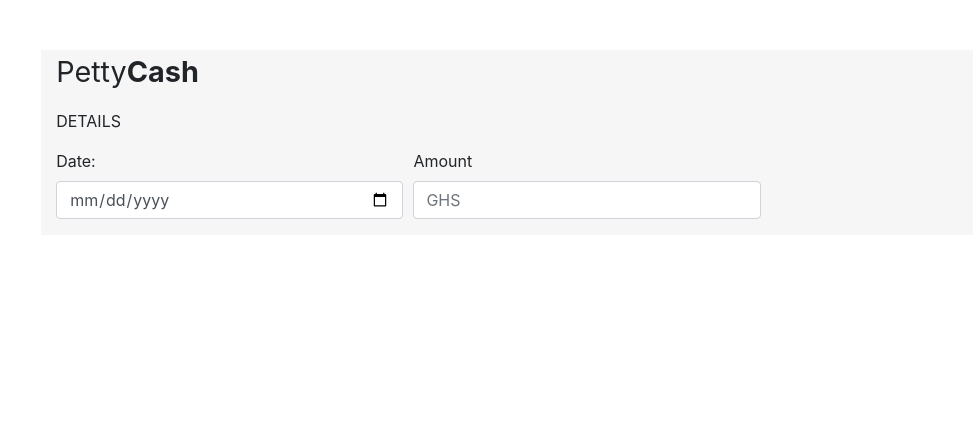
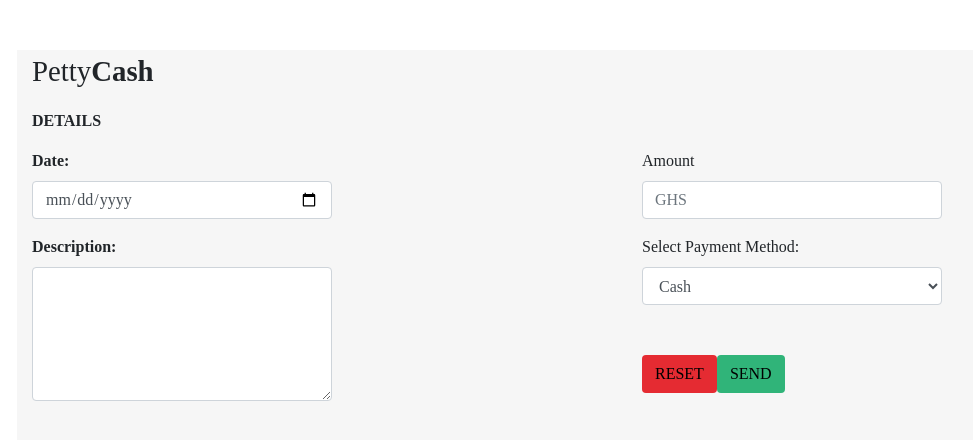
Before and after one commit to jonamarkin/PettyCashApp, a Vue app: page /PettyForm in a window 1280 px wide. Shown: the top 440 px of the page, without its empty margins (53-1026 px from the left). Built offline with nearby package versions, Linux system fonts and the light colour scheme.

Commit message:
PettyForm

```diff
--- a/src/components/PettyForm.vue
+++ b/src/components/PettyForm.vue
@@ -1,22 +1,47 @@
 <template>
+    <div class="container">
         <div class="row">
             <div class="PettyForm col-md-10">
                 <p class="petty">Petty<b>Cash</b></p>
-            <p>DETAILS</p>
+                <p><b>DETAILS</b></p>
                 <form>
                     <div class="form-row">
                         <div class="form-group col-md-4">
-                    <label for="Date">Date:</label>
+                        <label for="Date"><b>Date:</b></label>
                         <input type="date" class="form-control" id="Date" placeholder="DD/MM/YY">
                         </div>
-                    <div class="form-group col-md-4">
+                        <div class="form-group col-md-4 amount">
                         <label for="Amount">Amount</label>
                         <input type="number" class="form-control" id="Amount" placeholder="GHS">
                         </div>
                     </div>
+                    <div class="form-row">
+                        <div class="form-group col-md-4">
+                        <label for="Description"><b>Description:</b></label>
+                        <textarea class="form-control" id="Description" rows="5"></textarea>
+                        </div>
+                        <div class="form-group col-md-4 amount">
+                        <label for="Payment">Select Payment Method:</label>
+                        <select class="form-control" id="Payment">
+                            <option>Cash</option>
+                            <option>MTN Mobile Money</option>
+                            <option>Airtel Money</option>
+                            <option>tiGO Cash</option>
+                        </select>
+                        <div class="buttons">
+                        <button type="reset" class="btn  reset" >RESET</button>
+                        <button type="submit" class="btn  send">SEND</button>
+                        </div>
+                        </div>
+
+                    </div>
+                    <div class="form-row buttons">
 
 
+                    </div>
+
                 </form>
+            </div>
         </div>
     </div>
 
@@ -30,6 +55,9 @@ export default {
     return {
 
     }
+  },
+  methods:{
+
 }
 }
 </script>
@@ -37,12 +65,35 @@ export default {
 <!-- Add "scoped" attribute to limit CSS to this component only -->
 <style scoped>
 .PettyForm{
+
+}
+.petty{
+    font-size:1.8em;
+}
+
+.container{
+    background:#f6f6f6;
+    font-family:Gotham;
     margin:auto;
-    background:#f6f6f6;
+    margin-top:50px;
+
+}
+
+.amount{
+    margin-left:300px;
+}
+
+.buttons{
     margin-top:50px;
 }
 
-.petty{
-    font-size:1.8em;
+.reset{
+    background: #e52b32;
 }
+
+.send{
+    background: #30b479;
+}
+
+
 </style>
```
Lines whose indentation alone changed are shown as unchanged.
